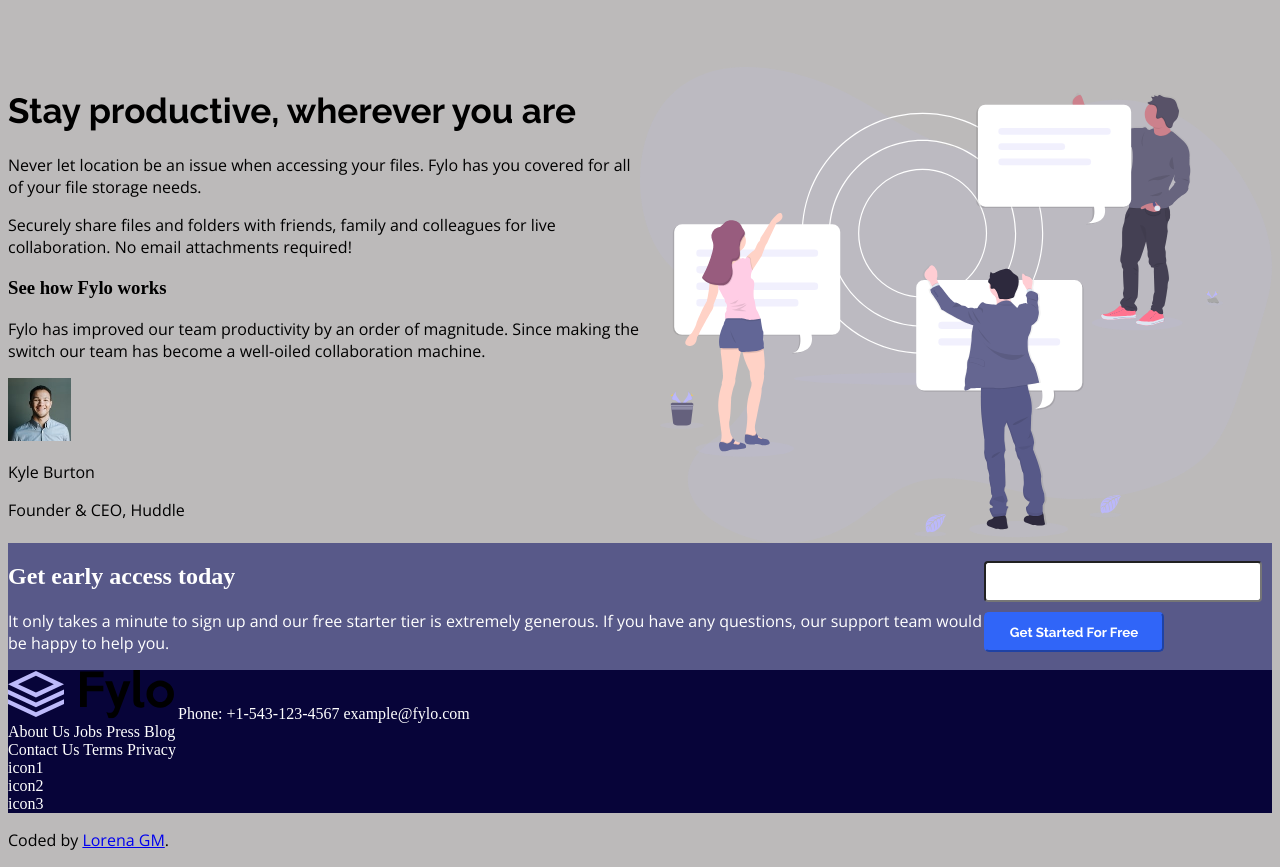
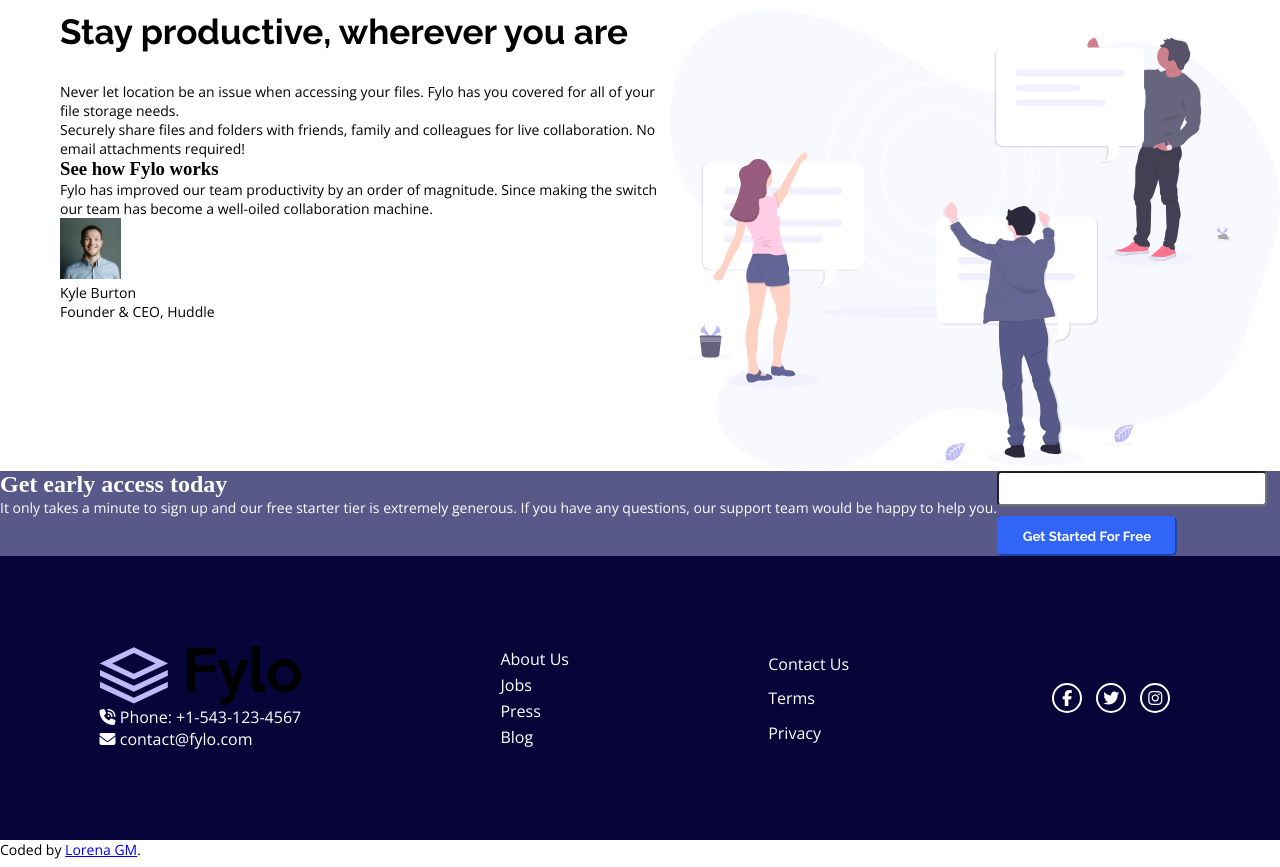
Before and after one commit to Lorenalgm/store-your-file, a plain HTML site: page index.html in a window 1280 px wide. Shown: the part 679-1546 px from the top of the page. Drawn offline with nearby package versions, Linux system fonts and the light colour scheme.

Commit message:
Updated css

```diff
--- a/index.html
+++ b/index.html
@@ -1,21 +1,28 @@
 <!DOCTYPE html>
 <html lang="en">
+
 <head>
   <meta charset="UTF-8">
   <meta name="viewport" content="width=device-width, initial-scale=1.0">
   <link rel="icon" type="image/png" sizes="32x32" href="./images/favicon-32x32.png">
-
+  <script src="https://kit.fontawesome.com/3975e2dbb7.js" crossorigin="anonymous"></script>
   <title>Store your files</title>
 
   <style>
     @import url('https://fonts.googleapis.com/css2?family=Raleway:wght@400;700&display=swap');
     @import url('https://fonts.googleapis.com/css2?family=Open+Sans&display=swap');
 
-    body{
-      background-color: rgba(49, 43, 43, 0.322);
+    * {
+      margin: 0;
+      padding: 0;
+      box-sizing: border-box;
     }
 
-    .header{
+    body {
+      /* background-color: rgba(49, 43, 43, 0.322); */
+    }
+
+    .header {
       display: flex;
       flex-direction: row;
       justify-content: space-between;
@@ -24,7 +31,14 @@
       margin-right: 30px;
     }
 
-    .menu{
+    .header img{
+      height: 15%;
+      width: 15%;
+      margin-top: 30px;
+    }
+
+    .menu {
+      margin-top: 30px;
       display: flex;
       flex-direction: row;
       padding: 20px;
@@ -34,27 +48,30 @@
       margin-left: 20px;
     }
 
-    .section-1{
+    .section-1 {
       display: flex;
       flex-direction: row;
       padding: 70px;
     }
 
+    .section-1 .text {
+      display: flex;
+      flex-direction: column;
+    }
+
     .section-1 img {
-      width: 60%;
-      height: 60%;
+      width: 50%;
+      height: 50%;
+      margin-right: -60px;
     }
 
     h1 {
       font-family: 'Raleway', sans-serif;
       font-size: 35px;
+      margin-bottom: 30px;
     }
 
-    .text p {
-      font-size: 20px;
-    }
-
-    button{
+    button {
       background-color: #3065f8;
       color: #FFFF;
       font-family: 'Raleway', sans-serif;
@@ -66,30 +83,38 @@
       margin-top: 10px;
     }
 
-    p{
+
+    p {
       font-family: 'Open Sans', sans-serif;
+      font-size: 14px;
     }
 
-    .section-2, .section-3{
+    .section-2,
+    .section-3,
+    .section-4 {
       display: flex;
       flex-direction: row;
     }
+    .section-2{
+      margin-left: 60px;
+    }
 
-    .section-2 img{
+    .section-2 img {
       width: 50%;
       height: 50%;
     }
 
-    .testimonial img{
+    .testimonial img {
       width: 10%;
       height: 10%;
     }
+
     .section-3 {
       color: #ffff;
       background-color: #585989;
     }
 
-    .call-to-action{
+    .call-to-action {
       display: flex;
       flex-direction: column;
       justify-content: center;
@@ -105,11 +130,51 @@
     .section-4 {
       color: #ffff;
       background-color: #070439;
+      font-family: 'Open Sans', sans-serif;
+      justify-content: space-around;
 
     }
 
+    .footer{
+      display: flex;
+      flex-direction: column;
+      justify-content: space-around;
+      align-items: left;
+      margin-top: 90px;
+      margin-bottom: 90px;
+    }
+
+    .footer img {
+      color: #ffff;
+    }
+
+    .social-media{
+      margin-top: 90px;
+      margin-bottom: 90px;
+      display: flex;
+      flex-direction: row;
+      justify-content: center;
+      align-items: center;
+    }
+
+    div .icon {
+      margin-right: 10px
+    }
+
+    div .icon {
+      background-color:transparent;
+      border-radius: 40px;
+      border: 2px solid #ffff;
+      margin-left: 4px;
+      display: flex;
+      justify-content: center;
+      align-items: center;
+      width: 30px;
+      height: 30px;
+    }
   </style>
 </head>
+
 <body>
 
   <div class="header">
@@ -129,8 +194,10 @@
         <p>Fylo stores your most important files in one secure location.
           Access them wherever you need, share and collaborate with friends,
           family, and co-workers.</p>
+          <div>
             <input type="email">
             <button> Get Started</button>
+          </div>
       </div>
       <img src="/images/illustration-1.svg">
     </div>
@@ -177,29 +244,27 @@
     </div>
 
     <div class="section-4">
-    <div>
+      <div class="footer">
         <img src="/images/logo.svg">
-    Phone: +1-543-123-4567
-    example@fylo.com
+        <span><i class="fas fa-phone-volume"></i> Phone: +1-543-123-4567</span>
+        <span><i class="fas fa-envelope"></i> contact@fylo.com</span>
+      </div>
+      <div class="footer">
+        <span>About Us</span>
+        <span>Jobs</span>
+        <span>Press</span>
+        <span>Blog</span>
       </div>
 
-  <div>
-    About Us
-    Jobs
-    Press
-    Blog
+      <div class="footer">
+        <span>Contact Us</span>
+        <span>Terms</span>
+        <span>Privacy</span>
       </div>
-
-  <div>
-    Contact Us
-    Terms
-    Privacy
-  </div>
-
-  <div>
-    <div>icon1</div>
-    <div>icon2</div>
-    <div>icon3</div>
+      <div class="social-media">
+        <div class="icon"><i class="fab fa-facebook-f"></i></div>
+        <div class="icon"><i class="fab fa-twitter"></i></div>
+        <div class="icon"><i class="fab fa-instagram"></i></div>
       </div>
     </div>
   </div>
@@ -210,4 +275,5 @@
     </p>
   </footer>
 </body>
+
 </html>
```
Lines whose indentation alone changed are shown as unchanged.
